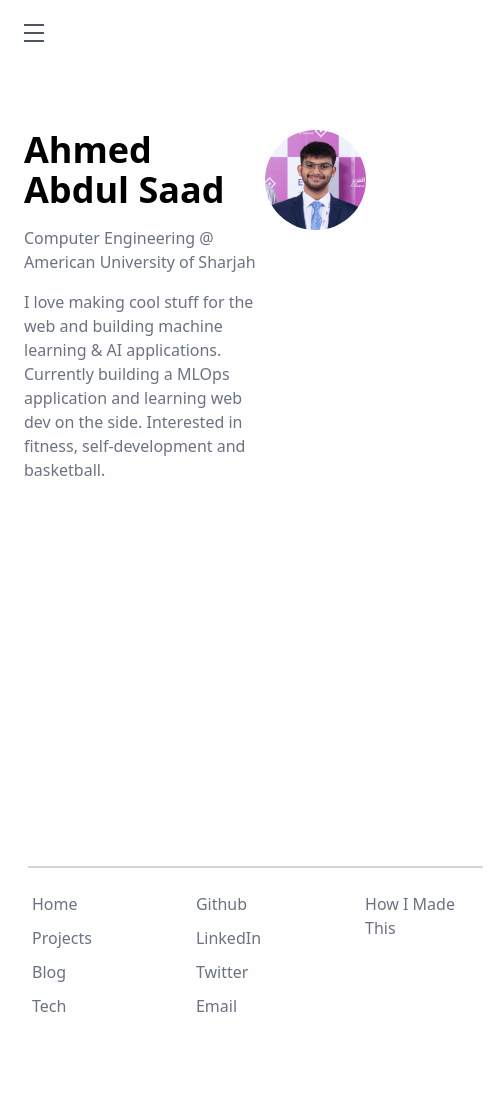
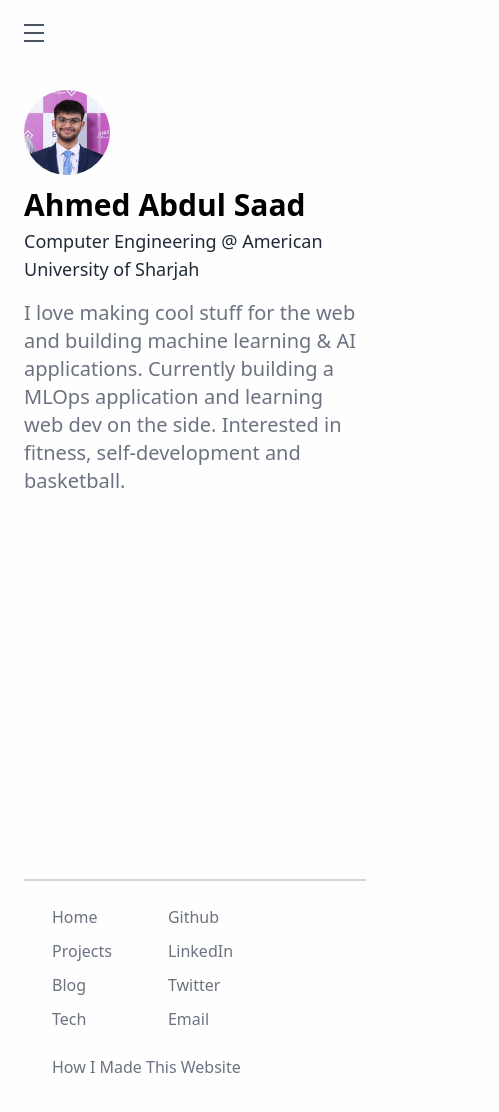
Before and after one commit to saadsme/portfolio, a Next.js app: page / in a window 390 px wide. Shown: the top 1112 px of the page, 499 px wide, since content can reach past the window. Built offline with nearby package versions, Linux system fonts and the light colour scheme.

Commit message:
footer margins fixed home updated for mobile init

```diff
--- a/components/Footer.js
+++ b/components/Footer.js
@@ -3,10 +3,10 @@ import React from 'react'
 
 const Footer = () => {
   return (
-        <div className='flex flex-col max-w-3xl w-full mx-3 px-4 justify-center items-center'>
-            <span className="block h-0.5 max-w-3xl w-full bg-gray-300 mb-5"></span>
-            <div className='flex flex-row items-start w-full max-w-3xl mx-6 mb-16 space-x-24 text-gray-500'>
-
+        <div className='mx-6'>
+            <span className="block h-0.5 max-w-2xl bg-gray-300 mb-5 md:max-w-3xl"></span>
+            <div className='flex flex-col md:flex-row'>
+                <div className='flex flex-row items-center w-full max-w-3xl mx-6 mb-5 space-x-12 md:space-x-24 text-gray-500'>
                     <div className='flex flex-col space-y-0.5'>
                         <Link className="hover:bg-gray-200 p-1 rounded"  href={'/'}>Home</Link>
                         <Link className="hover:bg-gray-200 p-1 rounded"  href={'/projects'}>Projects</Link>
@@ -19,10 +19,11 @@ const Footer = () => {
                         <Link className="hover:bg-gray-200 p-1 rounded" href={'https://twitter.com/saadcodesjs'}>Twitter</Link>
                         <Link className="hover:bg-gray-200 p-1 rounded" href={'mailto:aasaad26@gmail.com'}>Email</Link>
                     </div>
-                <div className='flex flex-col space-y-0.5'>
-                    <Link className="hover:bg-gray-200 p-1 rounded"  href={'/howimadethis'}>How I Made This</Link>
                 </div>
-
+                <div className='space-y-0.5 mx-6 w-full text-gray-500'>
+                    {/*CAN ADD ANY LINKS OR WHATEVER I LIKE HERE*/}
+                    <Link className="hover:bg-gray-200 p-1 rounded" href={'/howimadethis'}>How I Made This Website</Link>
+                </div>
             </div>
         </div>
   )
--- a/pages/blog.js
+++ b/pages/blog.js
@@ -47,9 +47,9 @@ export default function Blog({posts}){
         </Head>
         <div className='flex flex-col items-start justify-center w-full max-w-2xl mx-auto mb-16'>
             <NavBar/>
-            <div className='TITLE font-bold text-4xl mx-6 mt-16 md:text-5xl'>Blog</div>
+            <div className='TITLE font-bold text-4xl mx-6  md:mt-16 md:text-5xl'>Blog</div>
             <div className='BLOGINTRO text-md text-gray-500 my-5 mx-6'>Hey there! Welcome to my blog. I write about tech, web dev, life, fitness and anything else about life. I usually write up articles whenever I see something that could help other people who are in a situation like me.</div>
-            <div className='BLOGCARDS space-y-8 mx-6'>
+            <div className='BLOGCARDS space-y-6 mx-6'>
             {
             posts.reverse().map((post) => (
                 <BlogCard
@@ -61,7 +61,7 @@ export default function Blog({posts}){
             )
             )}
             </div>
-            <div className='mt-16'><Footer/></div>
+            <div className='mt-16 w-full'><Footer/></div>
         </div>
         </>
     )
--- a/pages/howimadethis.js
+++ b/pages/howimadethis.js
@@ -6,7 +6,7 @@ export default function HowIMadeThis(){
         <div className='flex flex-col items-start justify-center w-full max-w-2xl mx-auto mb-16'>
             <NavBar/>
             <div className="text-5xl font-bold justify-center">THIS PAGE IS UNDER CONSTRUCTION. THANK YOU!</div>
-            <div className='mt-96'><Footer/></div>
+            <div className='mt-96 w-full'><Footer/></div>
         </div>
 
     )
--- a/pages/index.js
+++ b/pages/index.js
@@ -18,23 +18,24 @@ export default function Home({posts}) {
         <meta name="viewport" content="width=device-width, initial-scale=1" />
         <link rel="icon" href="/favicon.ico" />
       </Head>
-      <main className='flex flex-col items-start justify-center w-full max-w-2xl mx-auto mb-16 md:max-w-3xl'>
+      <main className='flex flex-col items-start justify-center max-w-2xl mx-auto mb-16 md:max-w-3xl'>
         <NavBar/>
         <div className='mx-3 px-3'>
-        <div className='flex flex-row '>
-          <div className='w-4/5'>
-            <div className='TITLE font-bold text-4xl mt-10 md:text-5xl'>Ahmed Abdul Saad</div>
-            <div className=' mt-4 text-gray-500'>Computer Engineering @ American University of Sharjah</div>
-            <div className=' mt-4 text-gray-500 max-w-md '>I love making cool stuff for the web and building machine learning & AI applications. Currently building a MLOps application and learning web dev on the side. Interested in fitness, self-development and basketball.</div>
-          </div>
-          <div className=' PROFILE PICTURE max-w-sm my-10 w-1/3'>
+        <div className='flex flex-col md:flex-row-reverse'>
+          <div className='PROFILE PICTURE flex justify-center items-center max-w-sm w-1/4 md:w-1/3'>
             <img className="rounded-full "src="/sq-photo.jpeg"></img>
           </div>
+          <div className='md:w-4/5'>
+            <div className='TITLE font-bold text-3xl mt-3 md:text-5xl'>Ahmed Abdul Saad</div>
+            <div className='mt-1 text-gray-800 text-lg'>Computer Engineering @ American University of Sharjah</div>
+            <div className='mt-4 text-gray-500 w-full md:max-w-md text-xl'>I love making cool stuff for the web and building machine learning & AI applications. Currently building a MLOps application and learning web dev on the side. Interested in fitness, self-development and basketball.</div>
+          </div>
+
 
         </div>
 
         </div>
-        <div className='mt-96'><Footer/></div>
+        <div className='mt-96 w-full'><Footer/></div>
 
       </main>
     </>
--- a/pages/posts/[slug].js
+++ b/pages/posts/[slug].js
@@ -47,12 +47,12 @@ export default function BlogPost({post}){
         <div>
             <NavBar/>
             <div className='MAIN CONTENT flex flex-col items-start justify-center w-full max-w-3xl mx-auto mb-16'>
-                <h1 className='text-5xl font-bold mx-8 mt-5 md:mt-0'>{post.title}</h1>
-                <p className='text-gray-500 py-3 mx-8'>{post.publishedOn}</p>
-                <div className='POSTCONTENT mx-8 space-y-8 text-gray-500 leading-relaxed text-md'
+                <h1 className='text-4xl font-bold mx-8 mt-5 md:mt-0 md:text-5xl'>{post.title}</h1>
+                <p className='text-gray-500 py-3 mx-8'>{post.publishedOn}</p> {/* PARSE THIS INTO NICE "January 6th, 2022" */}
+                <div className='POSTCONTENT mx-8 space-y-8 text-gray-500 leading-relaxed text-lg'
                     dangerouslySetInnerHTML={{__html: post.content.html}}
                 ></div>
-                <div className='mt-12'><Footer/></div>
+                <div className='mt-12 w-full'><Footer/></div>
             </div>
 
         </div>
--- a/pages/projects.js
+++ b/pages/projects.js
@@ -6,7 +6,7 @@ export default function Projects(){
         <div className='flex flex-col items-start justify-center w-full max-w-2xl mx-auto mb-16'>
             <NavBar/>
             <div className="text-5xl font-bold justify-center">THIS PAGE IS UNDER CONSTRUCTION. THANK YOU!</div>
-            <div className='mt-24'><Footer/></div>
+            <div className='mt-24 w-full'><Footer/></div>
         </div>
 
     )
--- a/pages/tech.js
+++ b/pages/tech.js
@@ -6,7 +6,7 @@ export default function Tech(){
         <div className='flex flex-col items-start justify-center w-full max-w-2xl mx-auto mb-16'>
             <NavBar/>
             <div className="text-5xl font-bold justify-center">Sorry! THIS PAGE IS UNDER CONSTRUCTION. </div>
-            <div className='mt-24'><Footer/></div>
+            <div className='mt-24 w-full'><Footer/></div>
         </div>
 
     )
```
Lines whose indentation alone changed are shown as unchanged.
